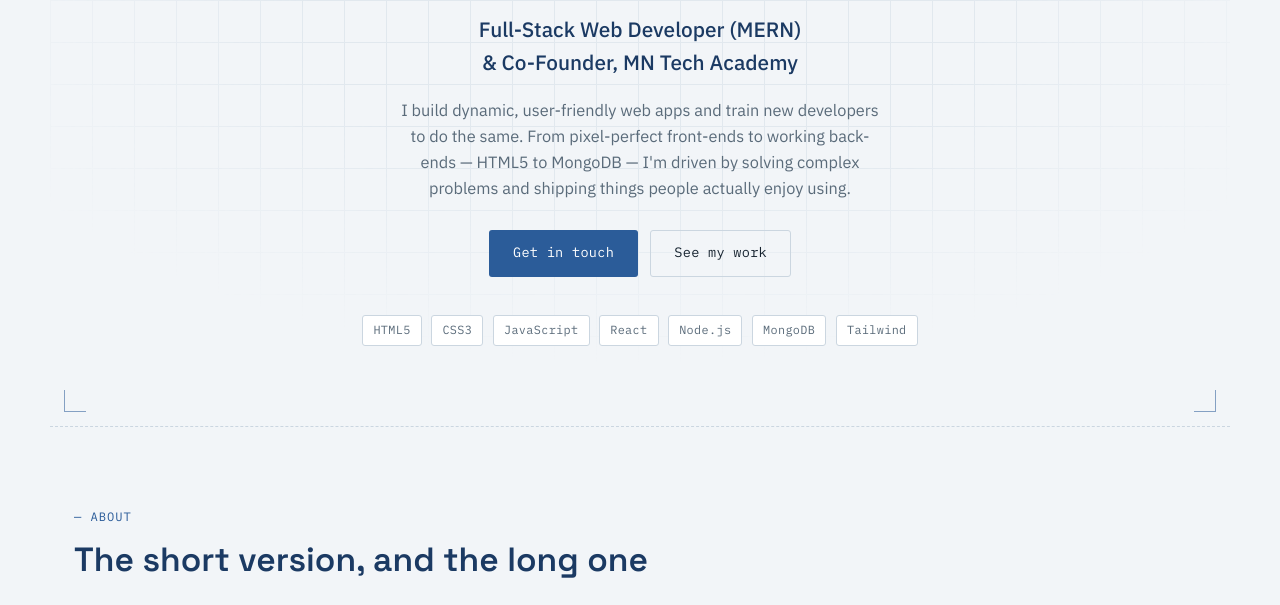
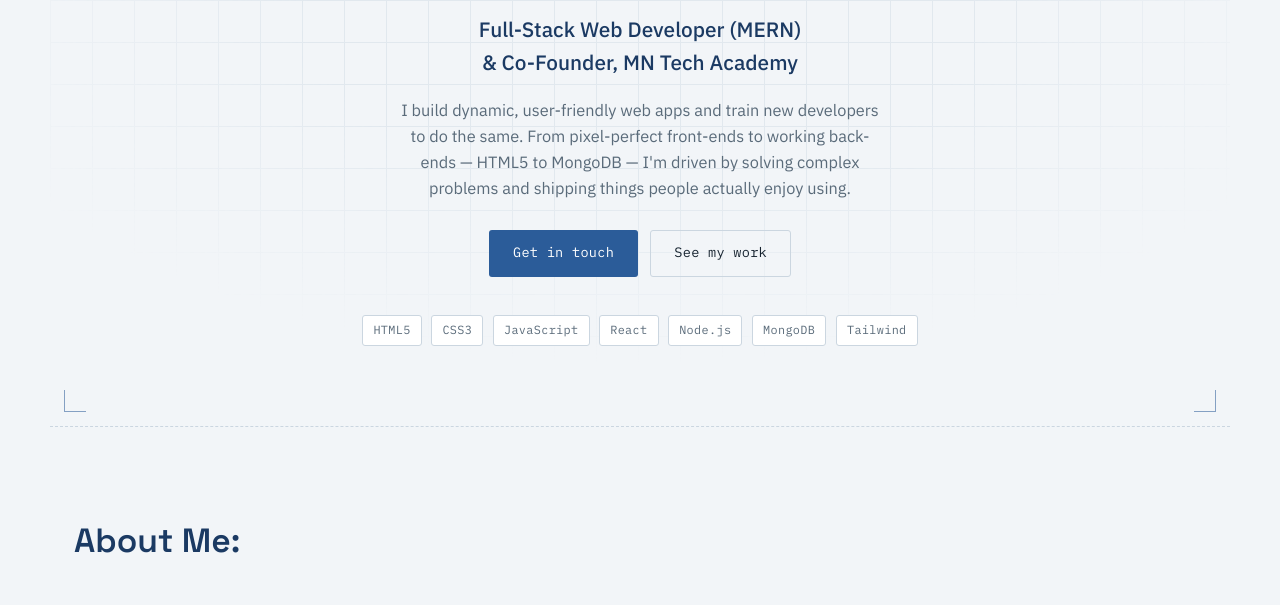
Before and after one commit to aishasyeda2005/Portfolio, a plain HTML site: page index.html in a window 1280 px wide. Shown: the part 320-925 px from the top of the page. Drawn offline with Linux system fonts and the light colour scheme.

Commit message:
Updated About section heading

```diff
--- a/index.html
+++ b/index.html
@@ -68,8 +68,8 @@
 <!-- ============ ABOUT ============ -->
 <section class="section about" id="about">
   <div class="section__head reveal">
-    <p class="sheet-tag">— About</p>
-    <h2>The short version, and the long one</h2>
+    <p class="sheet-tag"></p>
+    <h2>About Me:</h2>
   </div>
   <div class="about__grid">
     <div class="about__bio reveal">
```
